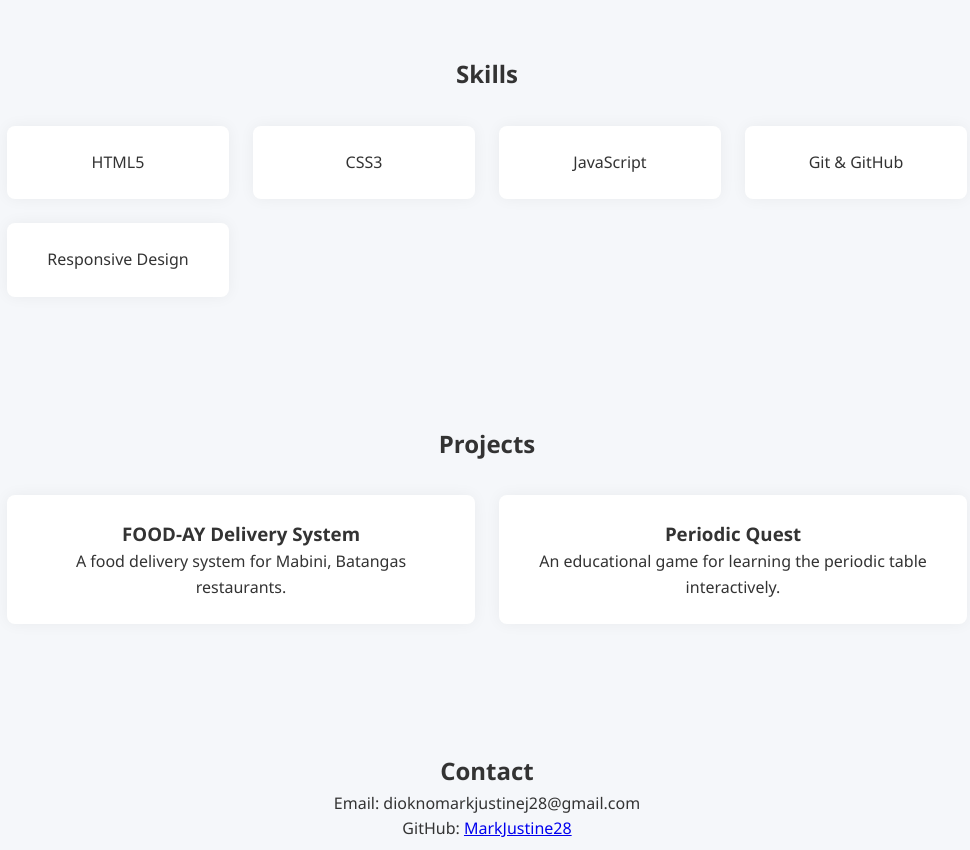
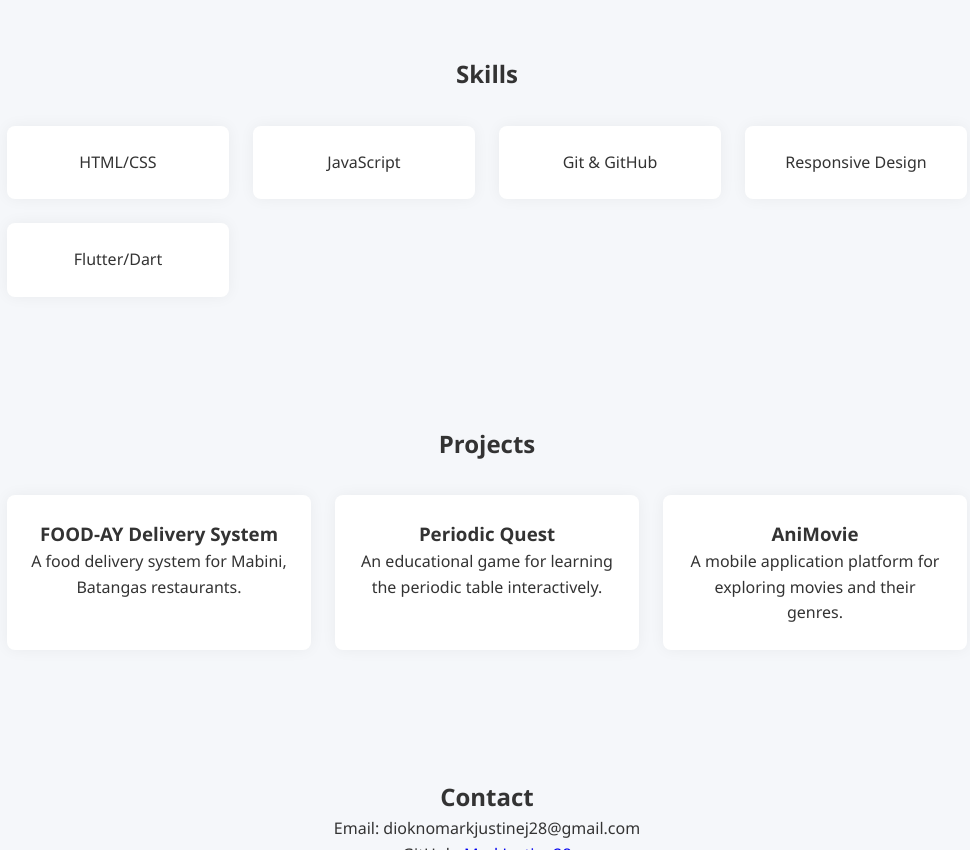
Before and after one commit to MarkJustine28/portfolio-website, a plain HTML site: page index.html in a window 1280 px wide. Shown: the part 620-1470 px from the top of the page, without its empty margins (153-1123 px from the left). Drawn offline with Linux system fonts and the light colour scheme.

Commit message:
Updated UI with external CSS and JS

```diff
--- a/index.html
+++ b/index.html
@@ -44,11 +44,11 @@
     <div class="container">
       <h2>Skills</h2>
       <div class="skills-grid">
-        <div class="skill-card">HTML5</div>
-        <div class="skill-card">CSS3</div>
+        <div class="skill-card">HTML/CSS</div>
         <div class="skill-card">JavaScript</div>
         <div class="skill-card">Git & GitHub</div>
         <div class="skill-card">Responsive Design</div>
+        <div class="skill-card">Flutter/Dart</div>
       </div>
     </div>
   </section>
@@ -64,6 +64,10 @@
         <div class="project-card">
           <h3>Periodic Quest</h3>
           <p>An educational game for learning the periodic table interactively.</p>
+        </div>
+        <div class="project-card">
+          <h3>AniMovie</h3>
+          <p>A mobile application platform for exploring movies and their genres.</p>
         </div>
       </div>
     </div>
```
